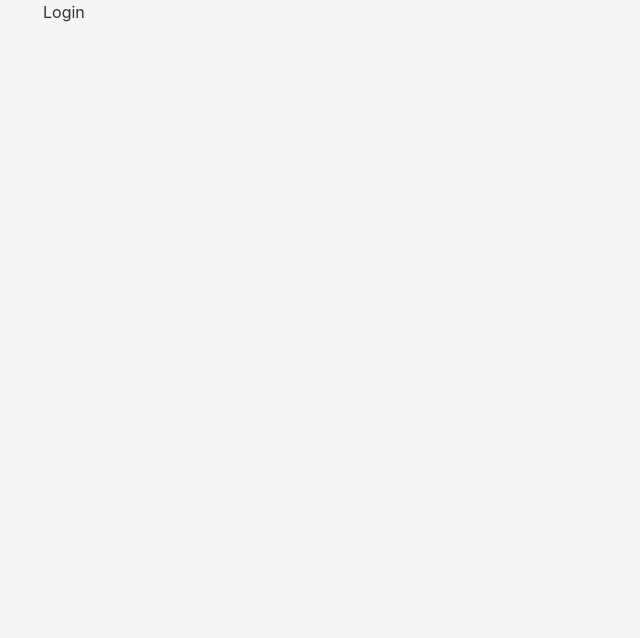
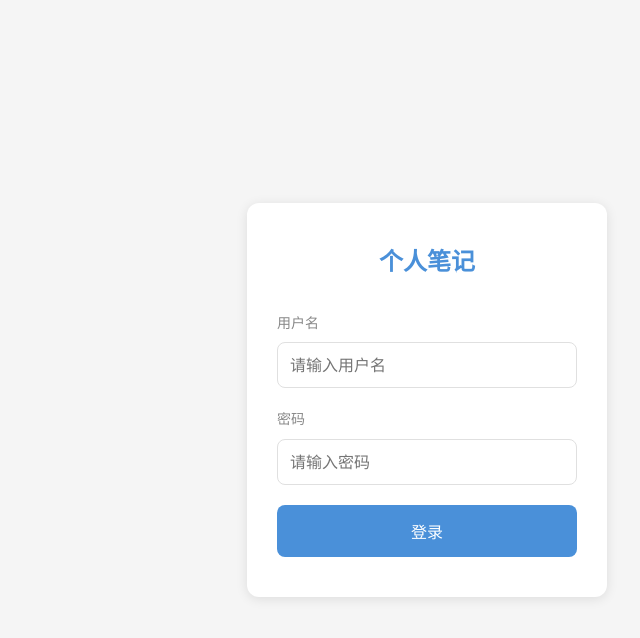
Before and after one commit to Lancewer/PersonalNoteSystem, a Vue app in the folder frontend/: page /login in a window 1280 px wide. Shown: the top 638 px of the page, without its empty margins (213-853 px from the left). Built offline with nearby package versions, Linux system fonts and the light colour scheme.

Commit message:
feat: implement login page with form validation and error handling

```diff
--- a/frontend/src/views/Login.vue
+++ b/frontend/src/views/Login.vue
@@ -1,3 +1,137 @@
 <template>
-  <div>Login</div>
+  <div class="login-container">
+    <div class="login-card">
+      <h1 class="login-title">个人笔记</h1>
+      <form @submit.prevent="handleLogin">
+        <div class="form-group">
+          <label for="username">用户名</label>
+          <input
+            id="username"
+            v-model="username"
+            type="text"
+            placeholder="请输入用户名"
+            required
+            autocomplete="username"
+          />
+        </div>
+        <div class="form-group">
+          <label for="password">密码</label>
+          <input
+            id="password"
+            v-model="password"
+            type="password"
+            placeholder="请输入密码"
+            required
+            autocomplete="current-password"
+          />
+        </div>
+        <button type="submit" class="login-btn" :disabled="loading">
+          {{ loading ? '登录中...' : '登录' }}
+        </button>
+        <p v-if="error" class="error-msg">{{ error }}</p>
+      </form>
+    </div>
+  </div>
 </template>
+
+<script setup lang="ts">
+import { ref } from 'vue'
+import { useRouter } from 'vue-router'
+import { useAuthStore } from '../stores/auth'
+
+const router = useRouter()
+const authStore = useAuthStore()
+
+const username = ref('')
+const password = ref('')
+const loading = ref(false)
+const error = ref('')
+
+async function handleLogin() {
+  loading.value = true
+  error.value = ''
+  try {
+    await authStore.doLogin(username.value, password.value)
+    router.push('/')
+  } catch (e: any) {
+    error.value = e.response?.data?.detail || '登录失败,请检查用户名和密码'
+  } finally {
+    loading.value = false
+  }
+}
+</script>
+
+<style scoped>
+.login-container {
+  min-height: 100vh;
+  display: flex;
+  align-items: center;
+  justify-content: center;
+  padding: 20px;
+}
+
+.login-card {
+  background: var(--card-bg);
+  border-radius: 12px;
+  padding: 40px 30px;
+  width: 100%;
+  max-width: 360px;
+  box-shadow: 0 2px 12px rgba(0, 0, 0, 0.1);
+}
+
+.login-title {
+  text-align: center;
+  margin-bottom: 30px;
+  font-size: 24px;
+  color: var(--primary-color);
+}
+
+.form-group {
+  margin-bottom: 20px;
+}
+
+.form-group label {
+  display: block;
+  margin-bottom: 8px;
+  font-size: 14px;
+  color: var(--text-secondary);
+}
+
+.form-group input {
+  width: 100%;
+  padding: 12px;
+  border: 1px solid var(--border-color);
+  border-radius: 8px;
+  font-size: 16px;
+  outline: none;
+  transition: border-color 0.2s;
+}
+
+.form-group input:focus {
+  border-color: var(--primary-color);
+}
+
+.login-btn {
+  width: 100%;
+  padding: 14px;
+  background: var(--primary-color);
+  color: white;
+  border: none;
+  border-radius: 8px;
+  font-size: 16px;
+  cursor: pointer;
+  transition: opacity 0.2s;
+}
+
+.login-btn:disabled {
+  opacity: 0.6;
+  cursor: not-allowed;
+}
+
+.error-msg {
+  color: #e74c3c;
+  font-size: 14px;
+  margin-top: 12px;
+  text-align: center;
+}
+</style>
```
